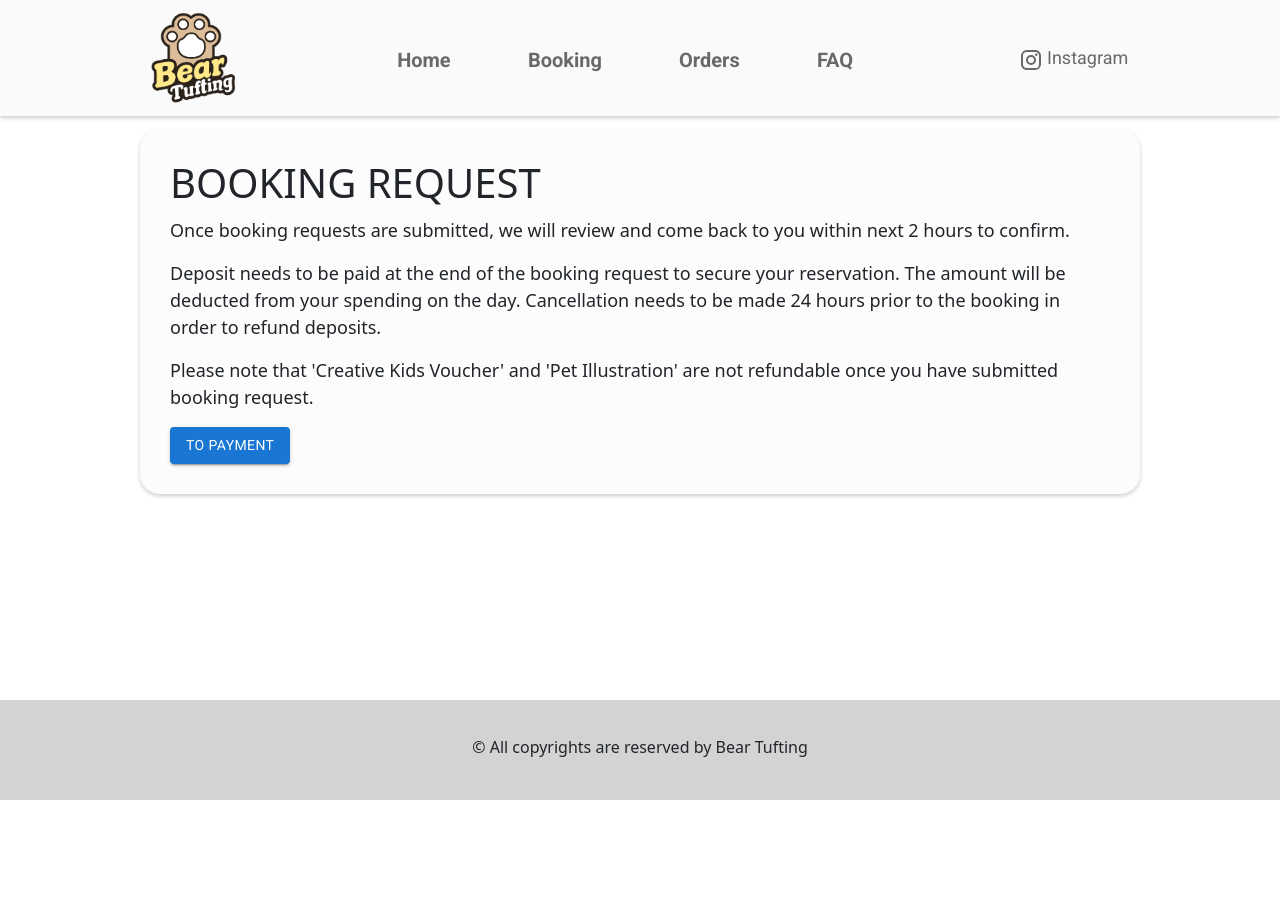
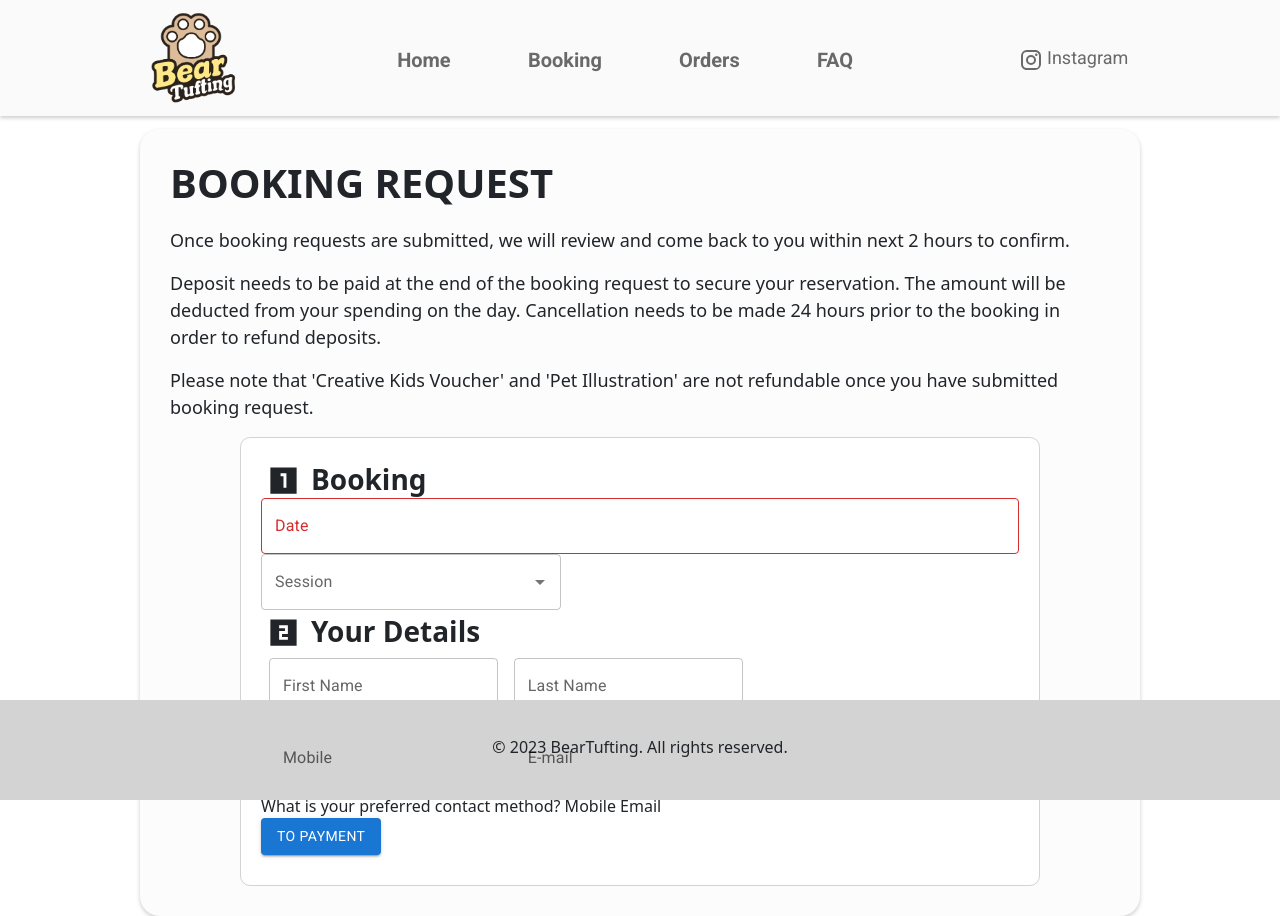
Before and after one commit to kang-hwan/beartufting-website, a React (Create React App) app: page /booking in a window 1280 px wide. Before the commit the page ends 800 px from the top, so only its background shows below. Built offline with nearby package versions, Linux system fonts and the light colour scheme.

Commit message:
Working on Booking Form

```diff
--- a/package.json
+++ b/package.json
@@ -7,10 +7,13 @@
     "@emotion/styled": "^11.10.5",
     "@mui/icons-material": "^5.11.0",
     "@mui/material": "^5.11.6",
+    "@mui/x-date-pickers": "^5.0.16",
     "@testing-library/jest-dom": "^5.16.5",
     "@testing-library/react": "^13.4.0",
     "@testing-library/user-event": "^13.5.0",
     "bootstrap": "^5.2.3",
+    "date-fns": "^2.29.3",
+    "dayjs": "^1.11.7",
     "react": "^18.2.0",
     "react-bootstrap": "^2.7.0",
     "react-dom": "^18.2.0",
--- a/src/components/BookingForm.js
+++ b/src/components/BookingForm.js
@@ -1,14 +1,41 @@
 import React from 'react';
 import { Stack, Button } from '@mui/material';
+import Box from '@mui/material/Box';
+import TextField from '@mui/material/TextField';
+import LooksOneSharpIcon from '@mui/icons-material/LooksOneSharp';
+import LooksTwoSharpIcon from '@mui/icons-material/LooksTwoSharp';
+import DatePickerAPI from './DatePicker';
+import SessionPicker from './SessionPicker';
 
 
 export default function BookingForm() {
     return(
-        <form>
+        <div className='form-container'>
+            <div className='booking-step1'>
+                <LooksOneSharpIcon fontSize='large' style={{marginLeft: '5px'}}/><h3>Booking</h3>
+                <DatePickerAPI /><SessionPicker />
 
-            <Stack spacing={2} direction="row">
+            </div>
+            <div className='booking-step2'>
+                <LooksTwoSharpIcon fontSize='large' style={{marginLeft: '5px'}} /><h3>Your Details</h3>
+                <Box
+                    component="form"
+                    sx={{
+                        '& > :not(style)': { m: 1, width: '25ch' },
+                    }}
+                    noValidate
+                    autoComplete="off"
+                    >
+                        <TextField id="outlined-basic" label="First Name" variant="outlined" />
+                        <TextField id="outlined-basic" label="Last Name" variant="outlined" /><br />
+                        <TextField id="outlined-basic" label="Mobile" variant="outlined" />
+                        <TextField id="outlined-basic" label="E-mail" variant="outlined" />
+                    </Box>
+                    What is your preferred contact method? Mobile Email
+            </div>
+            <Stack spacing={3} direction="row">
                 <Button variant="contained">To Payment</Button>
             </Stack>
-        </form>
+        </div>
     )
 }
--- /dev/null
+++ b/src/components/DatePicker.js
@@ -0,0 +1,26 @@
+import * as React from 'react';
+import dayjs from 'dayjs';
+import TextField from '@mui/material/TextField';
+import Stack from '@mui/material/Stack';
+import { AdapterDayjs } from '@mui/x-date-pickers/AdapterDayjs';
+import { LocalizationProvider } from '@mui/x-date-pickers/LocalizationProvider';
+import { MobileDatePicker } from '@mui/x-date-pickers/MobileDatePicker';
+
+export default function DatePickerAPI() {
+    const [value, setValue] = React.useState(dayjs('today'));
+
+    return (
+        <LocalizationProvider dateAdapter={AdapterDayjs} style={{width: '50%'}}>
+        <Stack spacing={3}>
+            <MobileDatePicker
+            label="Date"
+            value={value}
+            onChange={(newValue) => {
+                setValue(newValue);
+            }}
+            renderInput={(params) => <TextField {...params} />}
+            />
+        </Stack>
+        </LocalizationProvider>
+    );
+}
--- /dev/null
+++ b/src/components/SessionPicker.js
@@ -0,0 +1,28 @@
+import React from 'react';
+import TextField from '@mui/material/TextField';
+import Autocomplete from '@mui/material/Autocomplete';
+
+export default function SessionPicker() {
+    return (
+        <Autocomplete
+        disablePortal
+        // id="combo-box-demo"
+        options={sessionOptions}
+        sx={{ width: 300 }}
+        renderInput={(params) => <TextField {...params} label="Session" />}
+        />
+    );
+}
+
+const sessionOptions = [
+    {label: '10:30am'},
+    {label: '11:30am'},
+    {label: '12:30pm'},
+    {label: '1:00pm'},
+    {label: '1:30pm'},
+    {label: '2:00pm'},
+    {label: '2:30pm'},
+    {label: '3:00pm'},
+    {label: '3:30pm'},
+    {label: '4:00pm'},
+];
--- a/src/components/footer.js
+++ b/src/components/footer.js
@@ -5,7 +5,7 @@ import './footer.css';
 export default function Footer() {
     return(
         <div className='footer-container'>
-            <div className='copyright'>© All copyrights are reserved by Bear Tufting</div>
+            <div className='copyright'>© 2023 BearTufting. All rights reserved.</div>
         </div>
     )
 }
--- a/src/pages/booking.css
+++ b/src/pages/booking.css
@@ -11,3 +11,25 @@
     font-size: 18px;
     margin-top: 10px;
 }
+
+h1 {
+    margin-bottom: 20px;
+    font-weight: bold;
+}
+
+.form-container {
+    width: 800px;
+    margin: 0 auto;
+    border: 1px solid lightgray;
+    border-radius: 10px;
+    padding: 20px 20px 30px 20px;
+    background-color: white;
+}
+
+h3 {
+    margin-left: 10px;
+    font-weight: bold;
+    display: inline;
+    position: relative;
+    top: 5px;
+}
```
Also changed, not shown: 1 other file (tests, documents, lock files or other folders).
